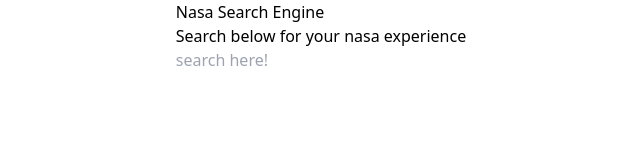
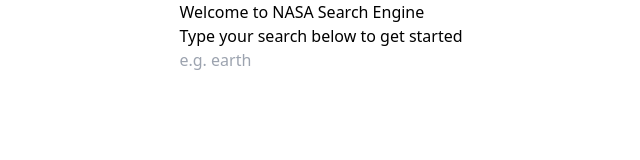
Before and after one commit to darkimpow/nasa-searchengine, a plain HTML site: page index.html in a window 1280 px wide. Shown: the whole page, without its empty margins (319-959 px from the left). Drawn offline with Linux system fonts and the light colour scheme.

```diff
--- a/index.html
+++ b/index.html
@@ -1,21 +1,28 @@
 <!DOCTYPE html>
 <html lang="en">
+
 <head>
     <meta charset="UTF-8">
     <title>Title</title>
     <link rel="stylesheet" href="./dist/styles.css">
 </head>
+
 <body>
-<div class="flex flex-col justify-center items-center ">
 
-    <div class="w-1/2">
-        <h2 class="text-2xl">Nasa Search Engine</h2>
-        <p class="text-center">Search below for your nasa experience</p>
-        <input type="search" id="locate" placeholder="search here!" class= "p-3 border-2 border-blue-300 rounded-xl ">
+<div class="flex flex-col justify-center items-center">
+
+    <div class="w-1/2 ">
+        <h2 class="text-4xl text-center">Welcome to NASA Search Engine</h2>
+        <p class="text-center">Type your search below to get started </p>
+        <input type="search" id=locate placeholder="e.g. earth"
+               class="p-3 w-full border-2 border-gray-400 rounded-xl ">
     </div>
+
     <div id="images" class="space-y-3 mt-6"></div>
 </div>
 
+
 <script src="app.js"></script>
 </body>
+
 </html>
```
